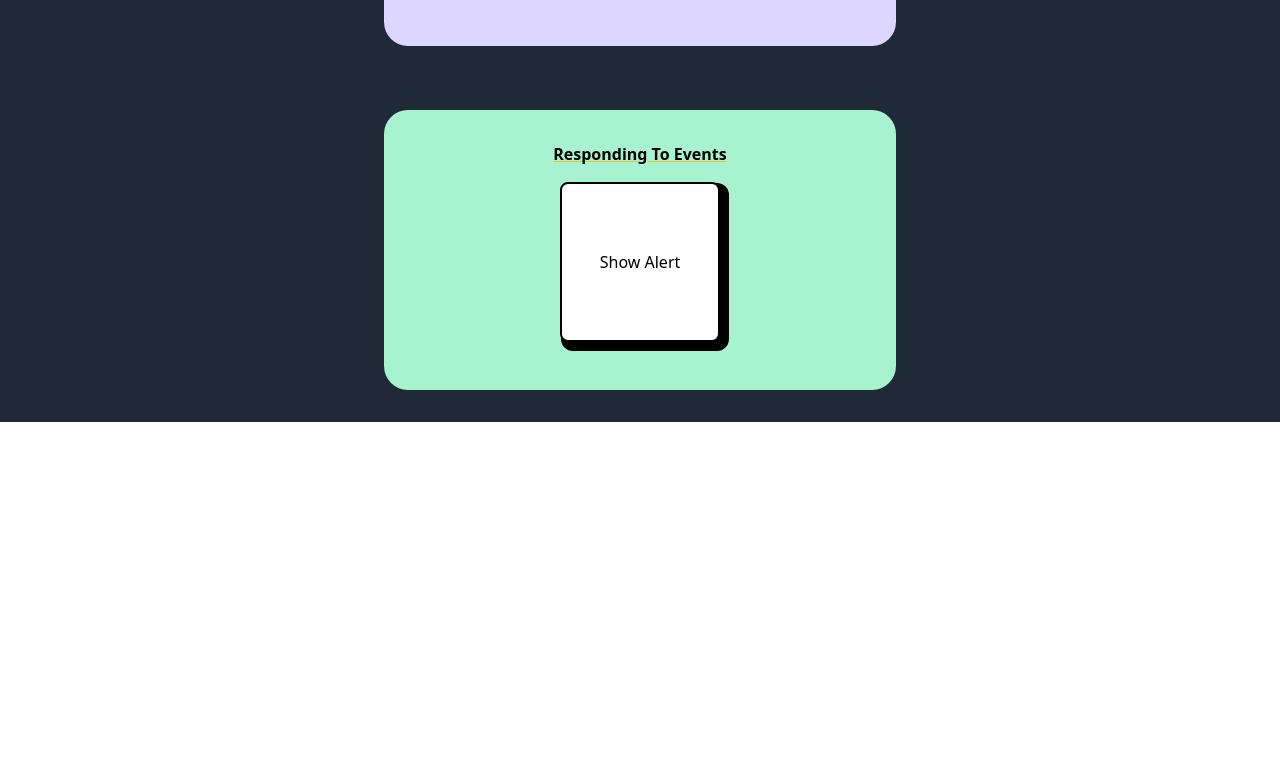
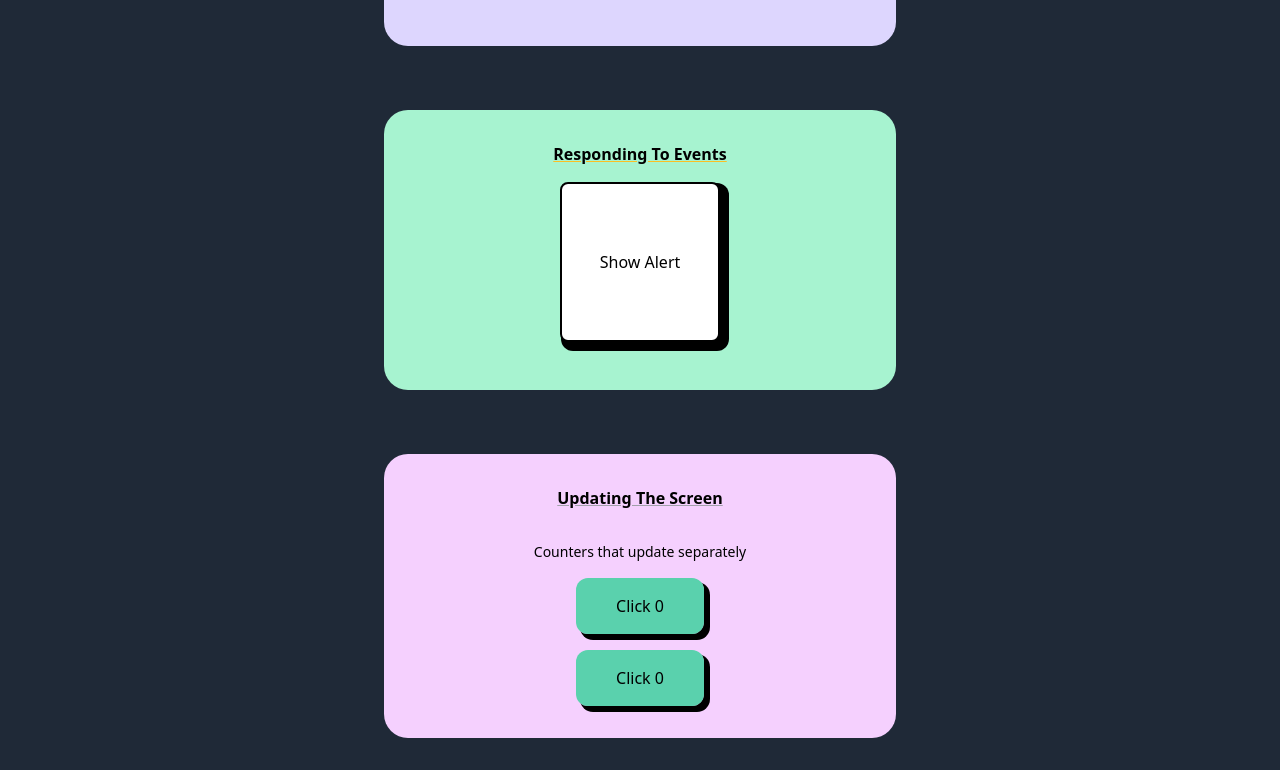
Before and after one commit to Luchooo/react-quick-start, a React (Vite) app: page / in a window 1280 px wide. Shown: the part 1543-2313 px from the top of the page. Before the commit the page ends 1965 px from the top, so only its background shows below. Built offline with nearby package versions, Linux system fonts and the light colour scheme.

Commit message:
feat: "Finished updating the screen lesson"

```diff
--- a/src/App.tsx
+++ b/src/App.tsx
@@ -4,6 +4,8 @@ import { About } from "./lessons/wrap/About";
 import { OnLoggedIn } from "./lessons/conditionalRendering/OnLoggedIn";
 import { Products } from "./lessons/renderingLists/Products";
 import { Alert } from "./lessons/respondingEvents/Alert";
+import { Counter } from "./lessons/updatingScreen/Counter";
+
 export const App = () => {
   return (
     <main className="bg-gray-800">
@@ -28,6 +30,9 @@ export const App = () => {
 
         {/* Responding to events */}
         <Alert />
+
+        {/* Updating the screen */}
+        <Counter />
       </div>
     </main>
   );
--- a/src/lessons/respondingEvents/Alert.tsx
+++ b/src/lessons/respondingEvents/Alert.tsx
@@ -9,7 +9,7 @@ export const Alert = () => {
         Responding to events
       </h1>
       <button
-        className="capitalize border-2 border-black my-4 w-40 h-40 rounded-lg  bg-white shadow-[5px_5px_0px_4px_#000] group transition duration-700 hover:shadow-none"
+        className="capitalize border-2 border-black my-4 w-40 h-40 rounded-lg bg-white shadow-[5px_5px_0px_4px_#000] group transition duration-700 hover:shadow-none"
         onClick={handleClick}
       >
         <h2 className="transition duration-700 group-hover:scale-110">
--- /dev/null
+++ b/src/lessons/updatingScreen/Counter.tsx
@@ -0,0 +1,33 @@
+import { useState } from "react";
+
+const Button = () => {
+  const [counter, setCounter] = useState(0);
+
+  const handleCounter = () => {
+    setCounter(counter + 1);
+  };
+
+  return (
+    <button
+      className="flex gap-4 bg-emerald-400/80 px-10 py-4 shadow-[5px_5px_0px_1px_#000] rounded-xl transition duration-100 active:shadow-none"
+      onClick={handleCounter}
+    >
+      Click {counter}
+    </button>
+  );
+};
+
+export const Counter = () => {
+  return (
+    <div className="my-8 bg-fuchsia-200 max-w-lg w-screen flex flex-col items-center p-8 rounded-3xl">
+      <h1 className="mb-8 capitalize font-semibold underline decoration-zinc-400">
+        Updating the screen
+      </h1>
+      <div className="flex flex-col gap-4 justify-center items-center">
+        <h2 className="text-sm">Counters that update separately</h2>
+        <Button />
+        <Button />
+      </div>
+    </div>
+  );
+};
```
Also changed, not shown: 1 other file (tests, documents, lock files or other folders).
